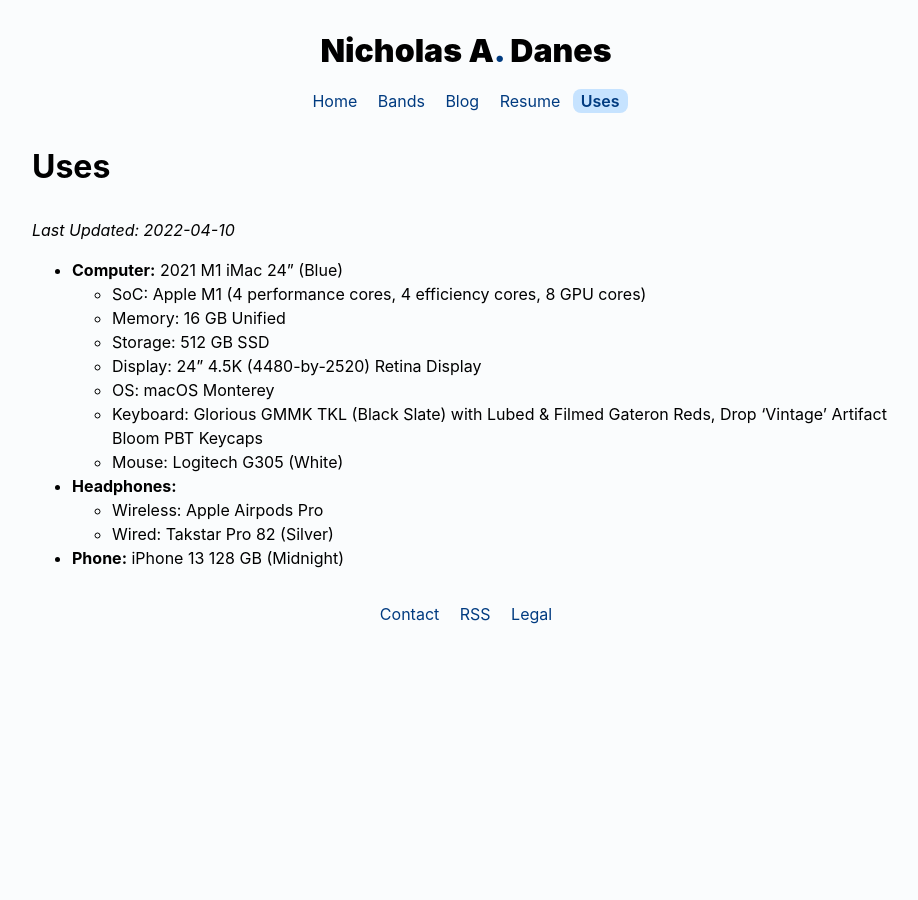
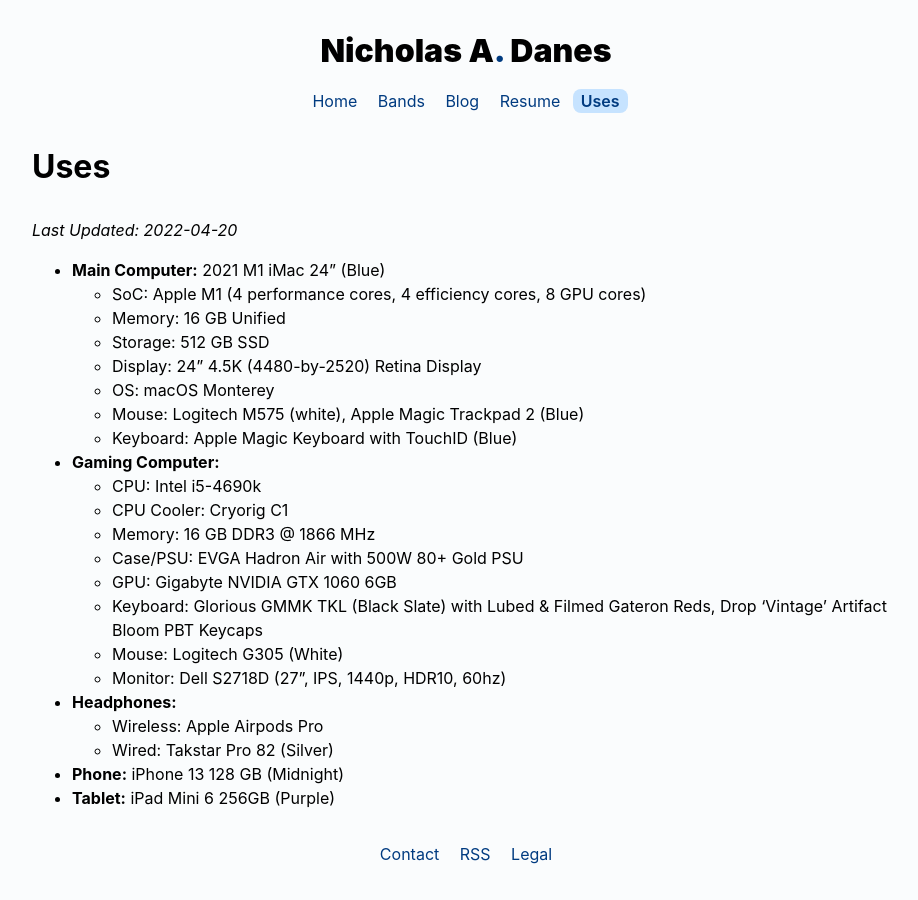
Before and after one commit to danesnick/old_website, a Jekyll site: the page built from uses.markdown, in a window 1280 px wide. Shown: the whole page, without its empty margins (174-1092 px from the left). Built offline with Jekyll 4.4.1, drawn with Linux system fonts in a browser that asks for light colours.

Commit message:
Updated uses page

```diff
--- a/uses.markdown
+++ b/uses.markdown
@@ -6,18 +6,28 @@
 # Uses
 
 
-*Last Updated: 2022-04-10*
+*Last Updated: 2022-04-20*
 
-* **Computer:** 2021 M1 iMac 24" (Blue)
+* **Main Computer:** 2021 M1 iMac 24" (Blue)
 	+ SoC: Apple M1 (4 performance cores, 4 efficiency cores, 8 GPU cores)
 	+ Memory: 16 GB Unified
 	+ Storage: 512 GB SSD
 	+ Display: 24" 4.5K (4480-by-2520) Retina Display
 	+ OS: macOS Monterey
-	* Keyboard: Glorious GMMK TKL (Black Slate) with Lubed & Filmed Gateron Reds, Drop 'Vintage' Artifact Bloom PBT Keycaps
-	* Mouse: Logitech G305 (White)
+	+ Mouse: Logitech M575 (white), Apple Magic Trackpad 2 (Blue)
+	+ Keyboard: Apple Magic Keyboard with TouchID (Blue)
+* **Gaming Computer:**
+	+ CPU: Intel i5-4690k
+	+ CPU Cooler: Cryorig C1
+	+ Memory: 16 GB DDR3 @ 1866 MHz
+	+ Case/PSU: EVGA Hadron Air with 500W 80+ Gold PSU
+	+ GPU: Gigabyte NVIDIA GTX 1060 6GB
+	+ Keyboard: Glorious GMMK TKL (Black Slate) with Lubed & Filmed Gateron Reds, Drop 'Vintage' Artifact Bloom PBT Keycaps
+	+ Mouse: Logitech G305 (White)
+	+ Monitor: Dell S2718D (27", IPS, 1440p, HDR10, 60hz)
 * **Headphones:**
 	* Wireless: Apple Airpods Pro
 	* Wired: Takstar Pro 82 (Silver)
 
 * **Phone:** iPhone 13 128 GB (Midnight)
+* **Tablet:** iPad Mini 6 256GB (Purple)
```
